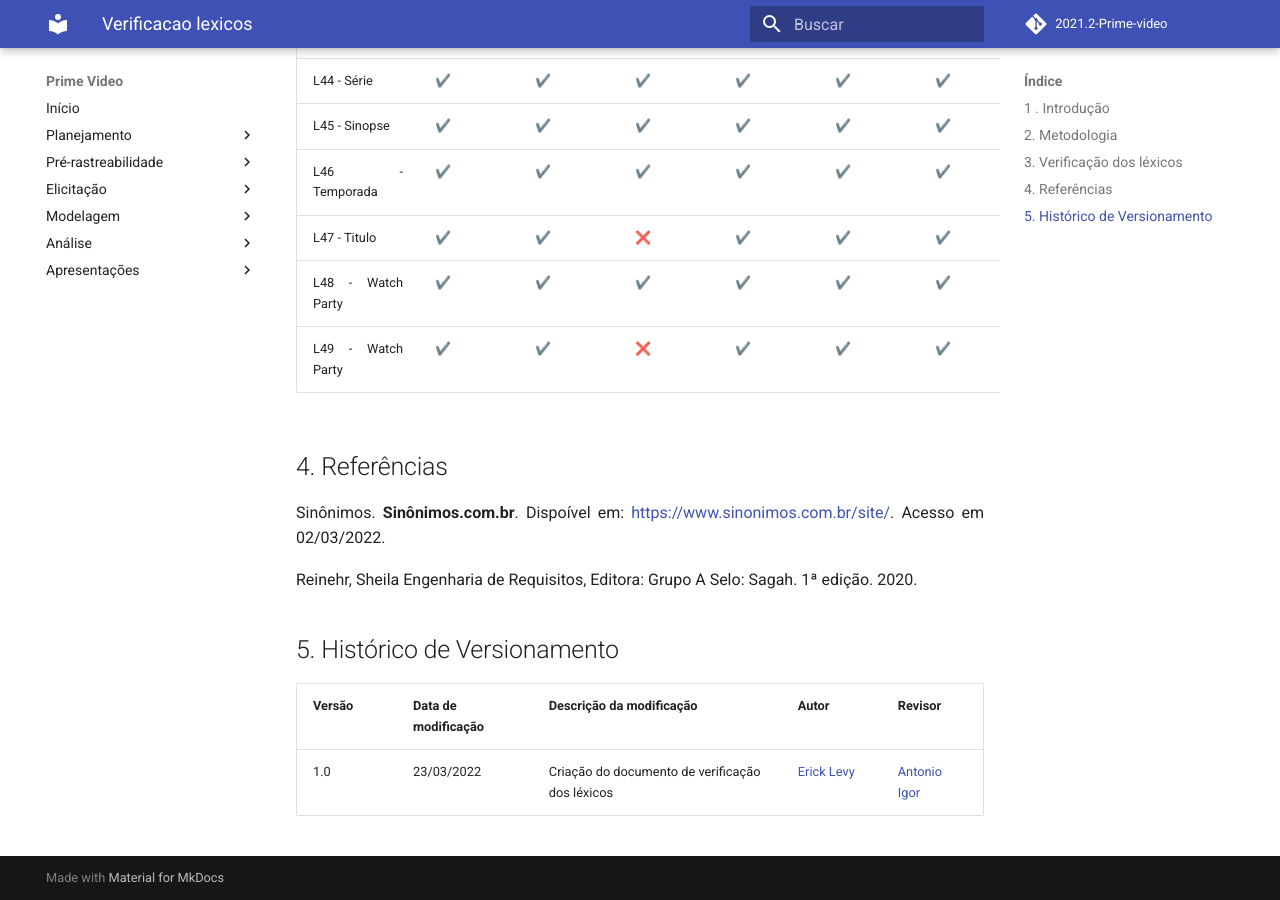
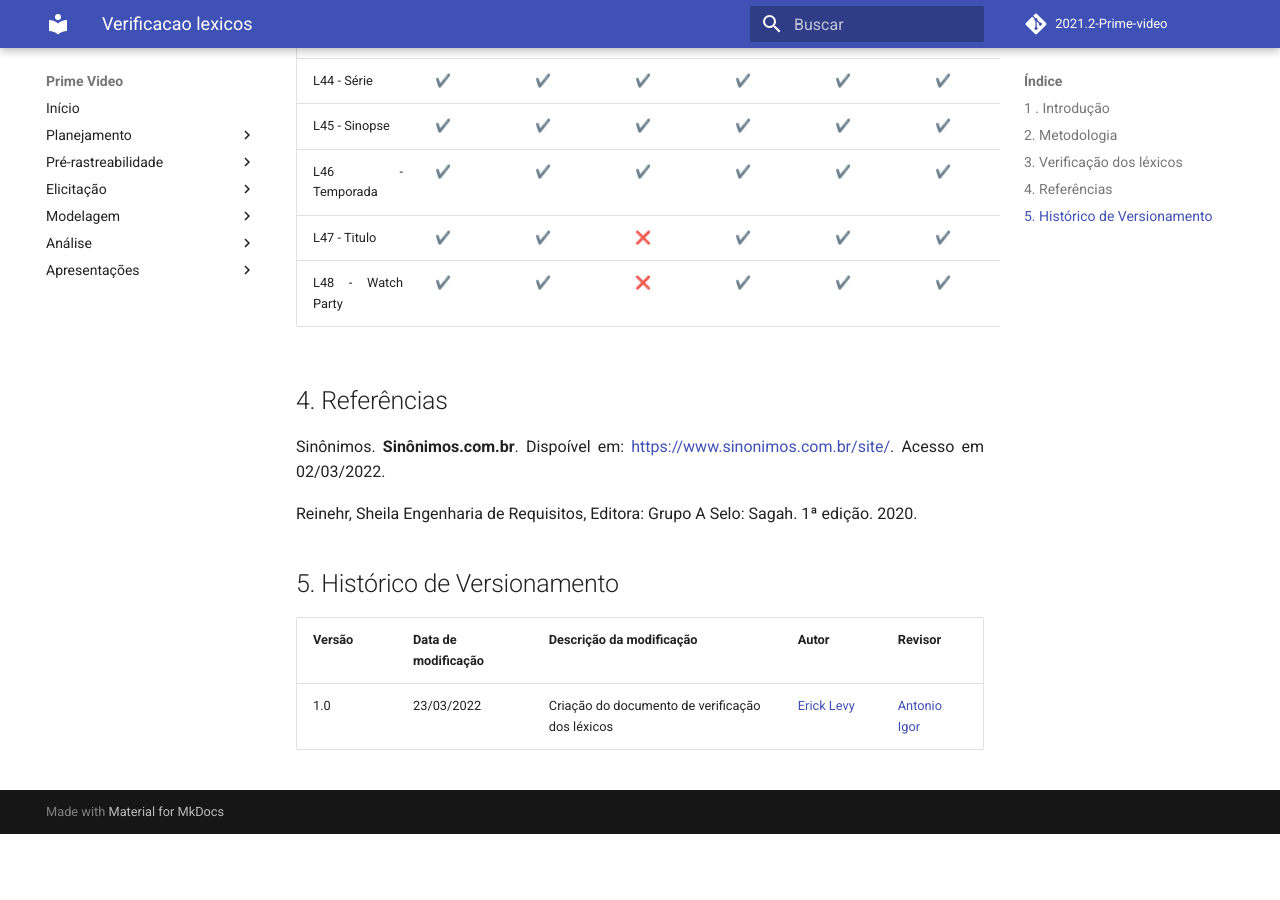
Before and after one commit to Requisitos-de-Software/2021.2-Prime-video, an MkDocs documentation site: the page built from docs/analise/verificacao/verificacao-lexicos.md, in a window 1280 px wide and 900 px high, scrolled down 3063 px. Built offline with MkDocs 1.6.1 and Material for MkDocs 9.7.7, drawn with Linux system fonts in a browser that asks for light colours; comment, search, counter and statistics services are not loaded; after the commit the page ends 3897 px from its top, so only the background shows below that.

Commit message:
fix: correcao L repetido

```diff
--- a/docs/analise/verificacao/verificacao-lexicos.md
+++ b/docs/analise/verificacao/verificacao-lexicos.md
@@ -78,8 +78,7 @@
 |<p align="center">L45 - Sinopse</p>|✔️ | ✔️ | ✔️| ✔️ | ✔️ | ✔️| ❌ |  6/7 |
 |<p align="center">L46 - Temporada</p>| ✔️ | ✔️ | ✔️| ✔️ | ✔️ | ✔️| ❌ |  6/7 |
 |<p align="center">L47 - Titulo</p>| ✔️ | ✔️ | ❌| ✔️ | ✔️ | ✔️| ❌ |  5/7 |
-|<p align="center">L48 - Watch Party</p>|✔️ | ✔️ | ✔️| ✔️ | ✔️ | ✔️| ✔️ |  7/7 |
-|<p align="center">L49 - Watch Party</p>| ✔️ | ✔️ | ❌| ✔️ | ✔️ | ✔️| ❌ |  5/7 |
+|<p align="center">L48 - Watch Party</p>| ✔️ | ✔️ | ❌| ✔️ | ✔️ | ✔️| ❌ |  5/7 |
 
 
 
```
